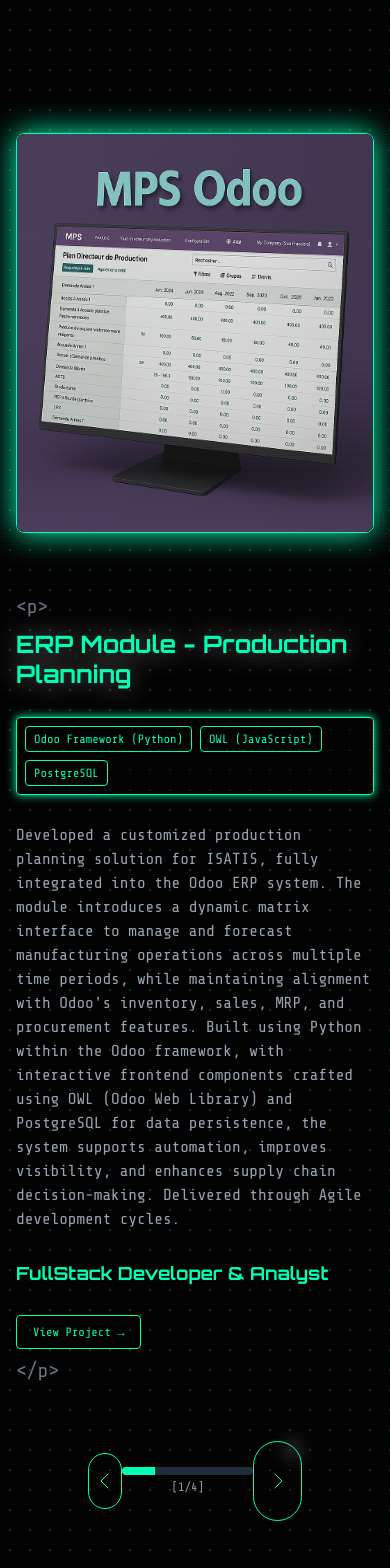
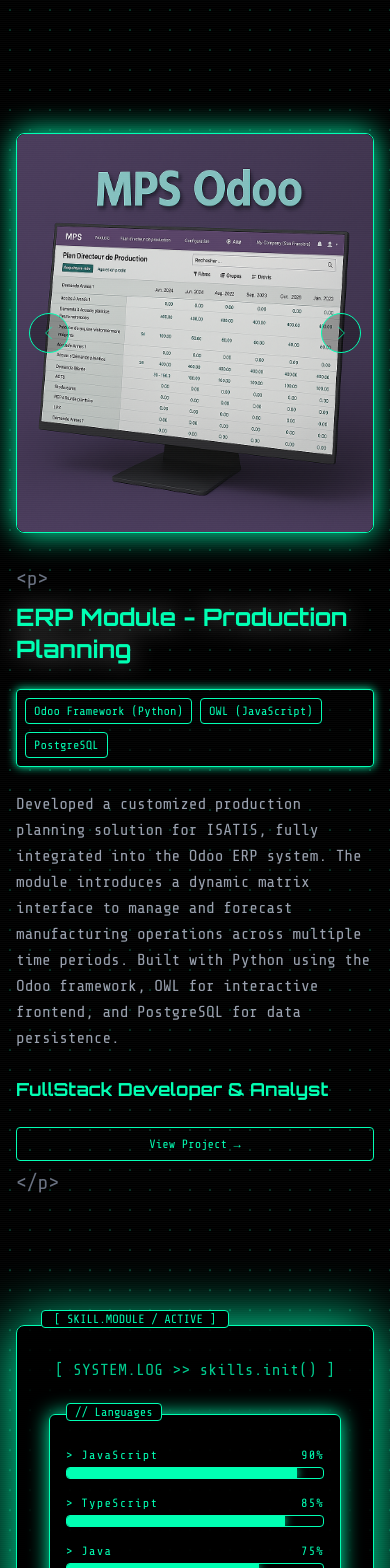
Before and after one commit to belkhelfamehdi/Portfolio_V2, a React (Vite) app: page / in a window 390 px wide. Shown: the part 1680-3248 px from the top of the page. Built offline with nearby package versions, Linux system fonts and the light colour scheme.

Commit message:
feat: enhance project descriptions and improve layout in ProjectsSection for better clarity and user experience

```diff
--- a/src/components/ProjectsSection.tsx
+++ b/src/components/ProjectsSection.tsx
@@ -10,7 +10,7 @@ const projects = [
   {
     title: "ERP Module - Production Planning",
     description:
-      "Developed a customized production planning solution for ISATIS, fully integrated into the Odoo ERP system. The module introduces a dynamic matrix interface to manage and forecast manufacturing operations across multiple time periods, while maintaining alignment with Odoo's inventory, sales, MRP, and procurement features. Built using Python within the Odoo framework, with interactive frontend components crafted using OWL (Odoo Web Library) and PostgreSQL for data persistence, the system supports automation, improves visibility, and enhances supply chain decision-making. Delivered through Agile development cycles.",
+      "Developed a customized production planning solution for ISATIS, fully integrated into the Odoo ERP system. The module introduces a dynamic matrix interface to manage and forecast manufacturing operations across multiple time periods. Built with Python using the Odoo framework, OWL for interactive frontend, and PostgreSQL for data persistence.",
     stack: "Odoo Framework (Python), OWL (JavaScript), PostgreSQL",
     image: Project1Img,
     role: "FullStack Developer & Analyst",
@@ -19,7 +19,7 @@ const projects = [
   {
     title: "MySkilledCV – Resume Screening Platform",
     description:
-      "MySkilledCV is an intelligent recruitment platform that simplifies the hiring process for companies. It allows employers to upload resumes and instantly receive ranked candidate insights powered by AI. The platform offers a smooth user experience, real-time updates, and intuitive tools to manage job postings and applicants more effectively. It’s designed to enhance decision-making, reduce manual screening effort, and accelerate the hiring workflow.",
+      "An intelligent recruitment platform that analyzes uploaded resumes and ranks candidates using AI. Offers a modern dashboard with drag-and-drop functionality, real-time updates, and efficient applicant management.",
     stack: "Spring Boot, Angular, TailwindCSS, PostgreSQL",
     image: Project2Img,
     role: "FullStack Developer",
@@ -28,7 +28,7 @@ const projects = [
   {
     title: "HardSpace – E-Commerce Platform",
     description:
-      "HardSpace is a web-based e-commerce platform designed for the sale and distribution of computer hardware. The platform offers a complete interface for customers, suppliers, and administrators, enabling real-time product management, order processing, and user interaction. Built with Laravel 10 for robust backend logic, Tailwind CSS for a responsive and modern UI, and MySQL for reliable data management, the system delivers a scalable and efficient shopping experience tailored for tech enthusiasts and vendors alike.",
+      "A web-based platform for selling computer hardware. Features include real-time product and order management, user dashboards, and admin tools. Built with Laravel 10, Tailwind CSS, and MySQL.",
     stack: "Laravel, TailwindCSS, MySQL",
     image: Project3Img,
     role: "FullStack Developer",
@@ -36,28 +36,29 @@ const projects = [
   },
   {
     title: "AnChatty – Realtime Messaging Platform",
-    description: "AnChatty is a sleek, modern messaging web application inspired by WhatsApp. It features real-time communication, user presence detection, and responsive chat UI with emoji support. Built with Next.js and TypeScript, it leverages Stream for chat infrastructure and Clerk for secure authentication. The app focuses on seamless interaction, intuitive design, and fast performance, delivering a smooth and engaging user experience.",
+    description:
+      "A sleek messaging web app inspired by WhatsApp. Built with Next.js and TypeScript, featuring real-time chat, user presence, and emoji support. Uses Stream for infrastructure and Clerk for authentication.",
     stack: "TypeScript, Next.js, TailwindCSS, Clerk Auth, Stream",
     image: Project4Img,
     role: "FullStack Developer",
     link: "https://github.com/belkhelfamehdi/anchatty",
-  }
-
+  },
 ];
 
 const ProjectsSection: React.FC = () => {
   const [current, setCurrent] = useState(0);
-
   const next = () => setCurrent((i) => (i + 1) % projects.length);
   const prev = () => setCurrent((i) => (i - 1 + projects.length) % projects.length);
 
   return (
-    <section id="projects" className="min-h-screen text-neon-green font-mono flex flex-col items-center justify-center px-4 py-16 relative">
-      {/* HUD Label */}
-
-      <div className="flex flex-col md:flex-row items-center justify-between space-x-0 space-y-5 w-full max-w-7xl">
-        {/* Image */}
-        <div className="relative w-full md:w-2/5 h-[400px] border border-neon-green shadow-[0_0_30px_#00FFB3] rounded-lg bg-black/60 backdrop-blur-sm">
+    <section
+      id="projects"
+      className="min-h-screen text-neon-green font-mono flex flex-col items-center justify-center px-4 py-16 relative"
+    >
+      {/* Content */}
+      <div className="flex flex-col md:flex-row items-center justify-between w-full max-w-7xl gap-8">
+        {/* Image Section */}
+        <div className="relative w-full md:w-2/5 h-[400px] border border-neon-green shadow-[0_0_30px_#00FFB3] rounded-lg bg-black/60 backdrop-blur-sm flex items-center justify-center">
           <AnimatePresence mode="wait">
             <motion.div
               key={current}
@@ -74,10 +75,30 @@ const ProjectsSection: React.FC = () => {
               />
             </motion.div>
           </AnimatePresence>
+
+          {/* Mobile arrows beside image */}
+          <div className="absolute inset-0 flex items-center justify-between px-3 md:hidden">
+            <button
+              onClick={prev}
+              className="w-10 h-10 rounded-full border border-neon-green bg-black/30 hover:bg-neon-green/10 flex items-center justify-center transition"
+            >
+              <svg className="w-5 h-5 text-neon-green" fill="none" stroke="currentColor" viewBox="0 0 24 24">
+                <path strokeLinecap="round" strokeLinejoin="round" d="M15 19l-7-7 7-7" />
+              </svg>
+            </button>
+            <button
+              onClick={next}
+              className="w-10 h-10 rounded-full border border-neon-green bg-black/30 hover:bg-neon-green/10 flex items-center justify-center transition"
+            >
+              <svg className="w-5 h-5 text-neon-green" fill="none" stroke="currentColor" viewBox="0 0 24 24">
+                <path strokeLinecap="round" strokeLinejoin="round" d="M9 5l7 7-7 7" />
+              </svg>
+            </button>
+          </div>
         </div>
 
-        {/* Text */}
-        <div className="flex flex-col items-start justify-center w-full md:w-1/2 mt-10 md:mt-0">
+        {/* Text Section */}
+        <div className="flex flex-col items-start justify-center w-full md:w-1/2">
           <AnimatePresence mode="wait">
             <motion.div
               key={current}
@@ -85,11 +106,11 @@ const ProjectsSection: React.FC = () => {
               animate={{ opacity: 1, y: 0 }}
               exit={{ opacity: 0, y: 20 }}
               transition={{ duration: 0.4 }}
-              className="w-full h-full"
+              className="w-full"
             >
-              <p className="text-gray-500 font-mono text-xl mb-2">&lt;p&gt;</p>
-              <div className="flex flex-col items-start gap-7">
-                <h1 className="text-2xl md:text-4xl font-bold font-orbitron text-neon-green leading-tight relative">
+              <p className="text-gray-500 text-xl mb-2">&lt;p&gt;</p>
+              <div className="flex flex-col gap-6">
+                <h1 className="text-2xl md:text-4xl font-bold font-orbitron text-neon-green relative">
                   <span className="relative z-10">
                     <GlitchText text={projects[current].title} delay={-10} />
                   </span>
@@ -98,7 +119,7 @@ const ProjectsSection: React.FC = () => {
                   </span>
                 </h1>
 
-                {/* Tech Stack Badges */}
+                {/* Stack */}
                 <div className="flex flex-wrap gap-2 px-2 py-2 bg-black/50 border border-neon-green rounded shadow-[0_0_10px_#00FFB3]">
                   {projects[current].stack.split(", ").map((tech) => (
                     <span
@@ -110,19 +131,22 @@ const ProjectsSection: React.FC = () => {
                   ))}
                 </div>
 
-                <p className="text-gray-400 font-mono text-md leading-normal">
+                {/* Description */}
+                <p className="text-gray-400 text-md leading-relaxed">
                   {projects[current].description}
                 </p>
 
+                {/* Role */}
                 <h2 className="text-lg font-bold font-orbitron text-neon-green">
                   <GlitchText text={projects[current].role} delay={-10} />
                 </h2>
 
+                {/* Link */}
                 {projects[current].link !== "#" && (
                   <a
                     href={projects[current].link}
                     target="_blank"
-                    className=" px-4 py-2 border border-neon-green rounded font-mono text-xs text-neon-green hover:bg-neon-green/20 transition"
+                    className="px-4 py-2 md:w-fit text-center border border-neon-green rounded font-mono text-xs text-neon-green hover:bg-neon-green/20 transition"
                   >
                     View Project →
                   </a>
@@ -136,13 +160,13 @@ const ProjectsSection: React.FC = () => {
         </div>
       </div>
 
-      {/* Navigation */}
-      <div className="flex items-center justify-between w-3/5 mt-14">
+      {/* Desktop Navigation */}
+      <div className="hidden md:flex items-center justify-between w-3/5 mt-14">
         <button
           onClick={prev}
-          className="w-14 h-14 rounded-full border border-neon-green bg-black/30 hover:bg-neon-green/10 flex items-center justify-center group transition relative"
+          className="w-14 h-14 rounded-full border border-neon-green bg-black/30 hover:bg-neon-green/10 flex items-center justify-center transition"
         >
-          <svg xmlns="http://www.w3.org/2000/svg" className="w-6 h-6 text-neon-green" fill="none" viewBox="0 0 24 24" stroke="currentColor">
+          <svg className="w-6 h-6 text-neon-green" fill="none" stroke="currentColor" viewBox="0 0 24 24">
             <path strokeLinecap="round" strokeLinejoin="round" d="M15 19l-7-7 7-7" />
           </svg>
         </button>
@@ -161,12 +185,11 @@ const ProjectsSection: React.FC = () => {
 
         <button
           onClick={next}
-          className="w-20 h-20 rounded-full border border-neon-green bg-black/30 hover:bg-neon-green/10 flex items-center justify-center group transition relative"
+          className="w-20 h-20 rounded-full border border-neon-green bg-black/30 hover:bg-neon-green/10 flex items-center justify-center transition"
         >
-          <svg xmlns="http://www.w3.org/2000/svg" className="w-6 h-6 text-neon-green" fill="none" viewBox="0 0 24 24" stroke="currentColor">
+          <svg className="w-6 h-6 text-neon-green" fill="none" stroke="currentColor" viewBox="0 0 24 24">
             <path strokeLinecap="round" strokeLinejoin="round" d="M9 5l7 7-7 7" />
           </svg>
-          <span className="absolute w-2 h-2 bg-white rounded-full right-1 top-1 blur-sm animate-ping" />
         </button>
       </div>
     </section>
```
